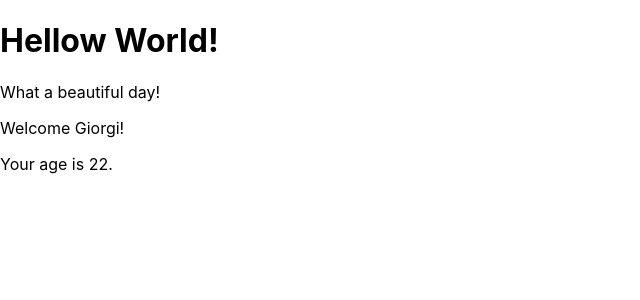
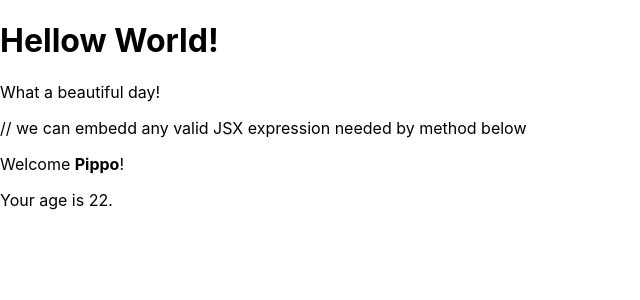
Before and after one commit to GiorgiNeparidze/react-exercises, a React (Create React App) app: page / in a window 1280 px wide. Shown: the top 300 px of the page, without its empty margins (0-640 px from the left). Built offline with nearby package versions, Linux system fonts and the light colour scheme.

Commit message:
finished props-05

```diff
--- a/src/App.js
+++ b/src/App.js
@@ -7,7 +7,8 @@ export class App extends React.Component {
     return (
       <div>
         <HellowWorld />
-        <Welcome />
+        // we can embedd any valid JSX expression needed by method below
+        <Welcome name={<strong>Pippo</strong>} />
       </div>
     );
   }
```
